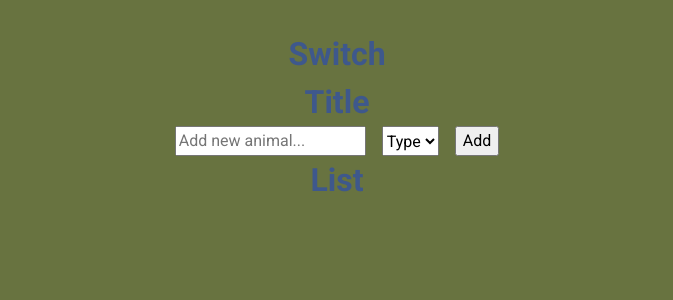
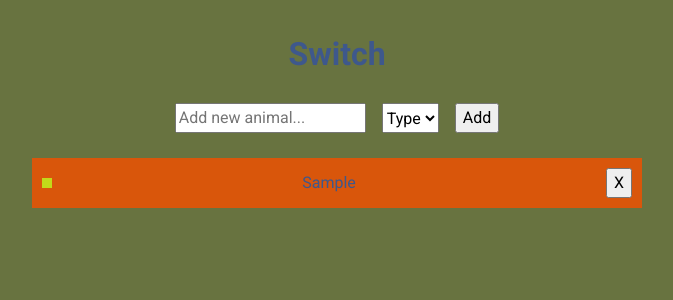
Before and after one commit to ArtisVansovics/md23_vue-components, a Vue app: page / in a window 1280 px wide. Both pictures are taken after typing "Sample" into the empty fields and a click on the button "Add". Shown: the top 300 px of the page, without its empty margins (303-976 px from the left). Built offline with nearby package versions, Linux system fonts and the light colour scheme.

Commit message:
Saved animals array is displayed with AnimalList component

```diff
--- a/src/components/AnimalList/AnimalList.scss
+++ b/src/components/AnimalList/AnimalList.scss
@@ -0,0 +1,25 @@
+.list {
+  display: flex;
+  flex-flow: column;
+  gap: 10px;
+  min-width: 50%;
+
+  @media screen and (max-width: 768px){
+    width: 100%;
+  }
+}
+
+.item {
+  display: flex;
+  flex-flow: row wrap;
+  justify-content: space-between;
+  align-items: center;
+  gap: 10px;
+  background-color: #D9560B;
+  padding: 10px;
+}
+
+.box {
+  background-color: #C2D91A;
+  padding: 5px;
+}
--- a/src/components/AnimalList/AnimalList.vue
+++ b/src/components/AnimalList/AnimalList.vue
@@ -1,5 +1,11 @@
 <template>
-  <h1>List</h1>
+  <div class="list">
+    <div v-for="{ id, type, name } in animals" class="item" :key="id">
+      <div class="box">{{ type }}</div>
+      <p>{{ name }}</p>
+      <button class="delete-button">X</button>
+    </div>
+  </div>
 </template>
 
 <script lang="ts">
@@ -7,6 +13,7 @@ import { defineComponent } from "vue";
 
 export default defineComponent({
   name: "AnimalList",
+  props: ["animals"],
 });
 </script>
 
--- a/src/components/AnimalListContainer/AnimalListContainer.scss
+++ b/src/components/AnimalListContainer/AnimalListContainer.scss
@@ -3,6 +3,7 @@
   flex-flow: column;
   justify-content: flex-start;
   align-items: center;
+  gap: 25px;
   min-height: 100vh;
   padding: 30px;
   background-color: #687340;
--- a/src/components/AnimalListContainer/AnimalListContainer.vue
+++ b/src/components/AnimalListContainer/AnimalListContainer.vue
@@ -1,9 +1,8 @@
 <template>
   <div class="container">
     <AnimalSwitch />
-    <h1>Title</h1>
     <AnimalForm @addAnimal="addAnimal" />
-    <AnimalList />
+    <AnimalList :animals="animals" />
   </div>
 </template>
 
```
